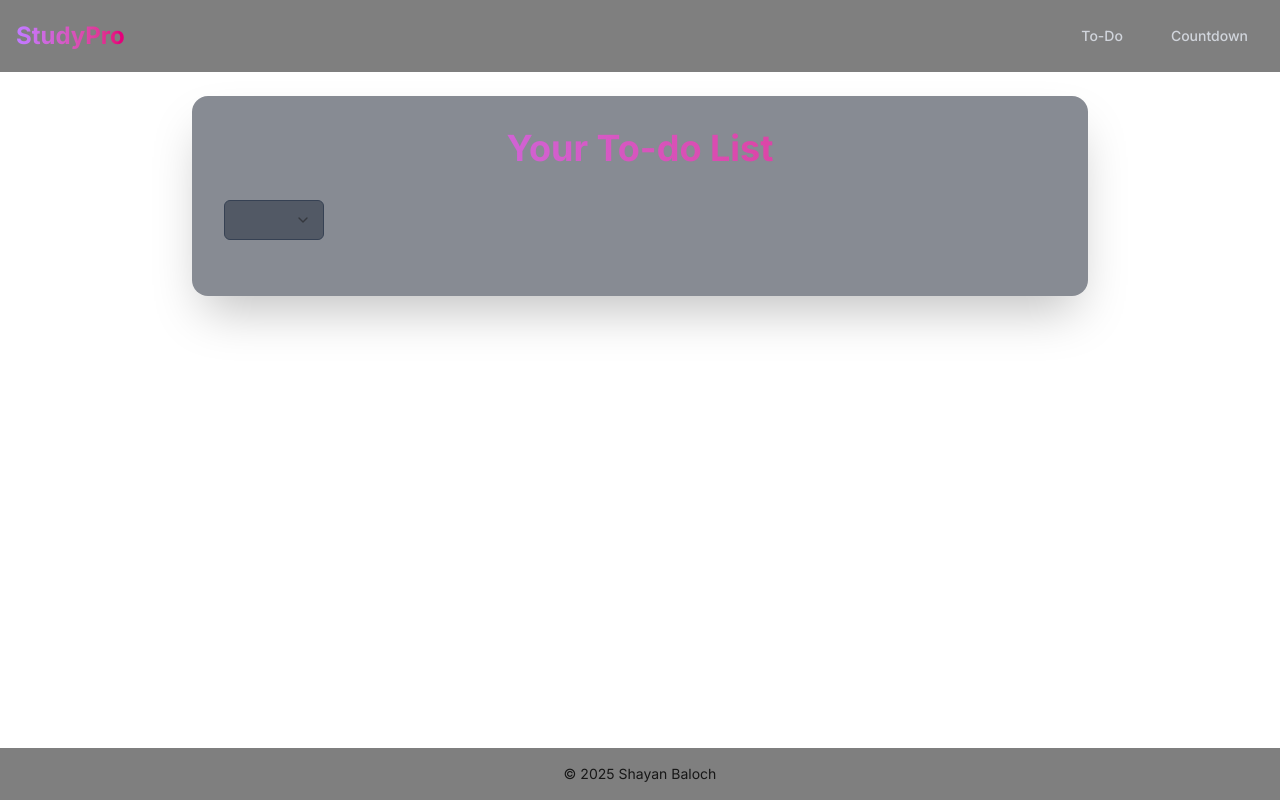
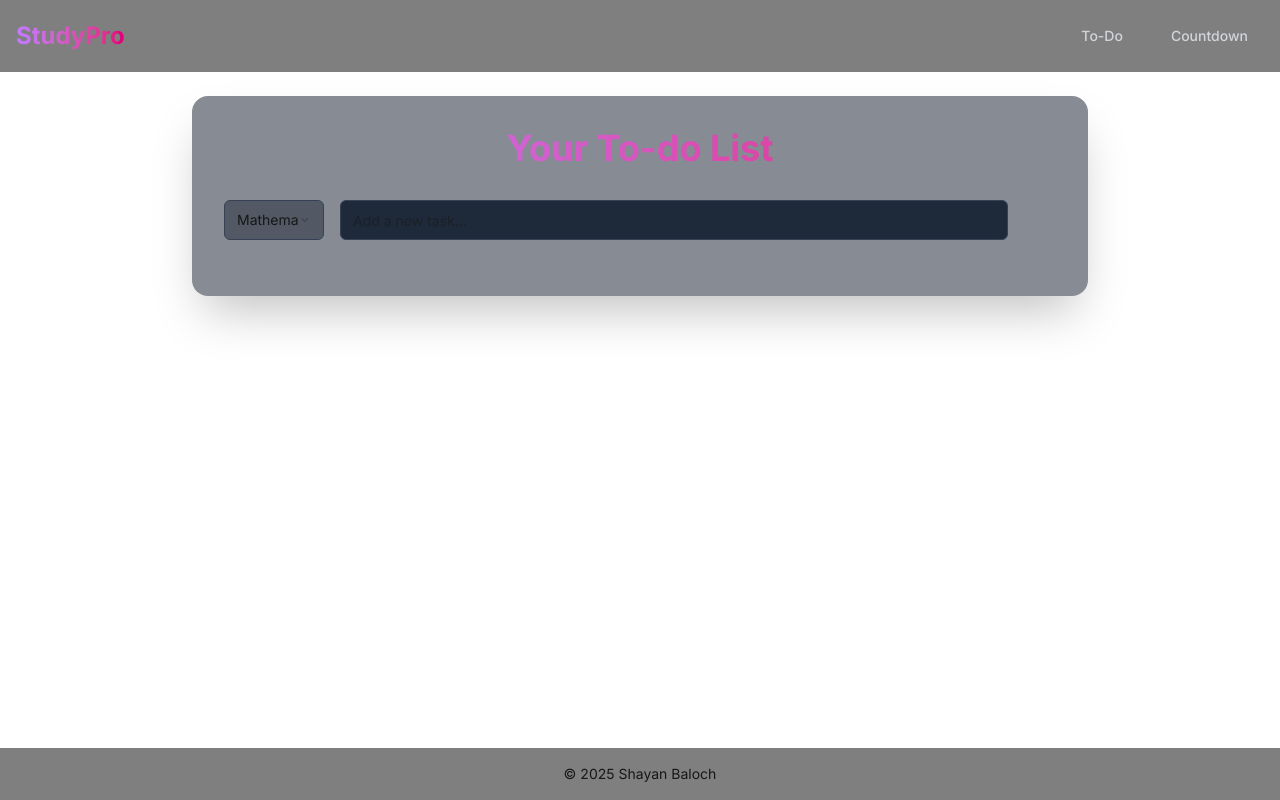
Before and after one commit to shayanbalochofficial/StudyApp-Midnight, a Next.js app: page /todo in a window 1280 px wide. Built offline with nearby package versions, Linux system fonts and the light colour scheme.

Commit message:
Building Todo Page

```diff
--- a/src/app/todo/page.tsx
+++ b/src/app/todo/page.tsx
@@ -1,6 +1,14 @@
 "use state";
 
-import { Select, SelectTrigger, SelectValue } from "@/components/ui/select";
+import { Button } from "@/components/ui/button";
+import { Input } from "@/components/ui/input";
+import {
+  Select,
+  SelectContent,
+  SelectItem,
+  SelectTrigger,
+  SelectValue,
+} from "@/components/ui/select";
 import { useEffect, useState } from "react";
 
 interface Todo {
@@ -95,7 +103,22 @@ const page = () => {
           <SelectTrigger className="w-full sm:w-[100px] bg-gray-800/50 border-gray-700 focus:border-purple-500 focus:ring-purple-500">
             <SelectValue placeholder="Select Subject"></SelectValue>
           </SelectTrigger>
+          <SelectContent>
+            {subjects.map((subject) => (
+              <SelectItem key={subject} value={subject}>
+                {subject}
+              </SelectItem>
+            ))}
+          </SelectContent>
         </Select>
+        <Input
+          type="text"
+          placeholder="Add a new task..."
+          value={newTodo}
+          onChange={(e) => setNewTodo(e.target.value)}
+          className="grow bg-gray-800 border-gray-700 focus:border-purple-500 focus:ring-purple-500 "
+        />
+        <Button onClick={addTodo}></Button>
       </div>
     </div>
   );
```
